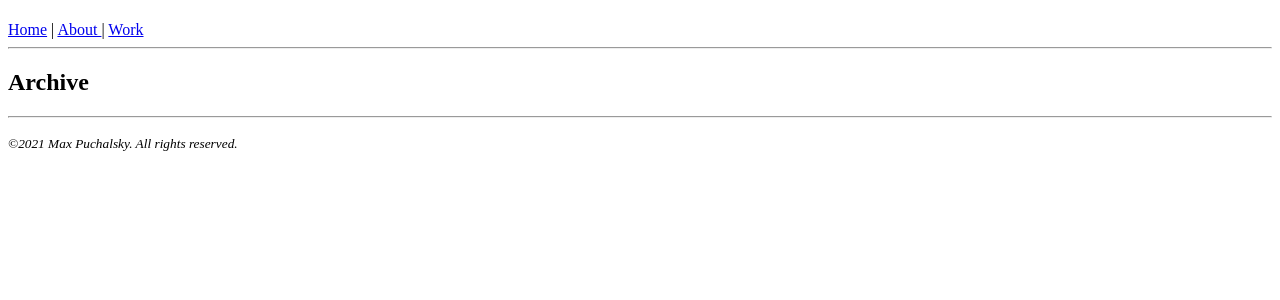
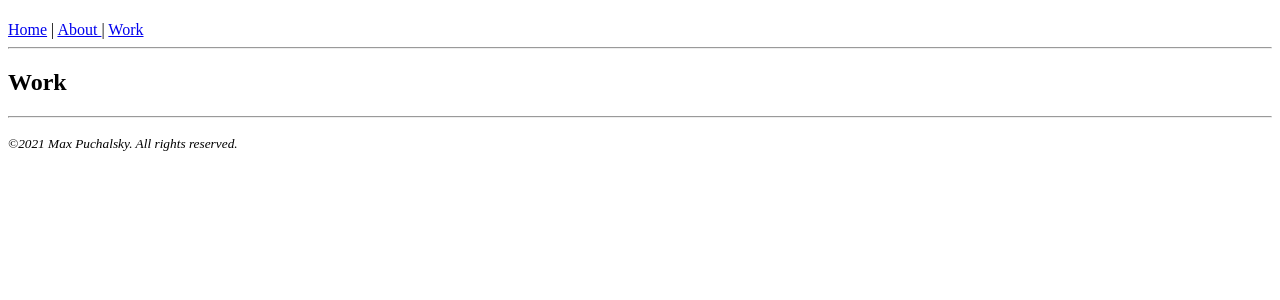
Before and after one commit to mpuchalsky/fauxkart, a Jekyll site: the page built from archive/index.html, in a window 1280 px wide. Shown: the top 300 px of the page. Built offline with Jekyll 4.4.1, drawn with Linux system fonts in a browser that asks for light colours; a file with an impossible date is left out.

Commit message:
Update index.html

```diff
--- a/archive/index.html
+++ b/archive/index.html
@@ -1,11 +1,11 @@
 ---
 layout: default
-title: Archive
+title: Work
 ---
 <!-- Original snippet for generating archive page found here:
 https://gist.github.com/tuananh/743255://gist.github.com/tuananh/7432553 -->
 
-	<h2>Archive</h2>
+	<h2>Work</h2>
 	<ul>
 	  {% for post in site.posts %}
 	    {% unless post.next %}
```
